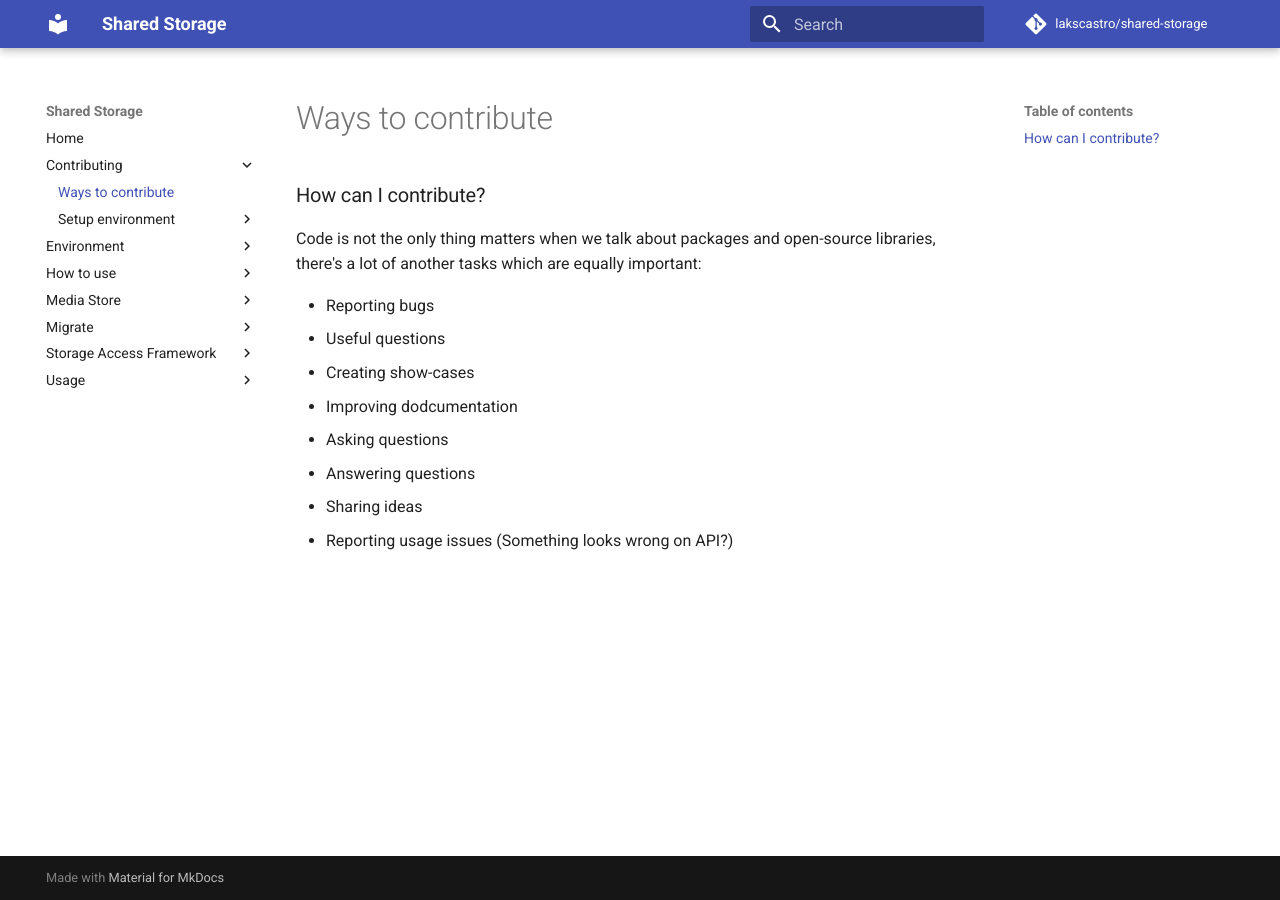
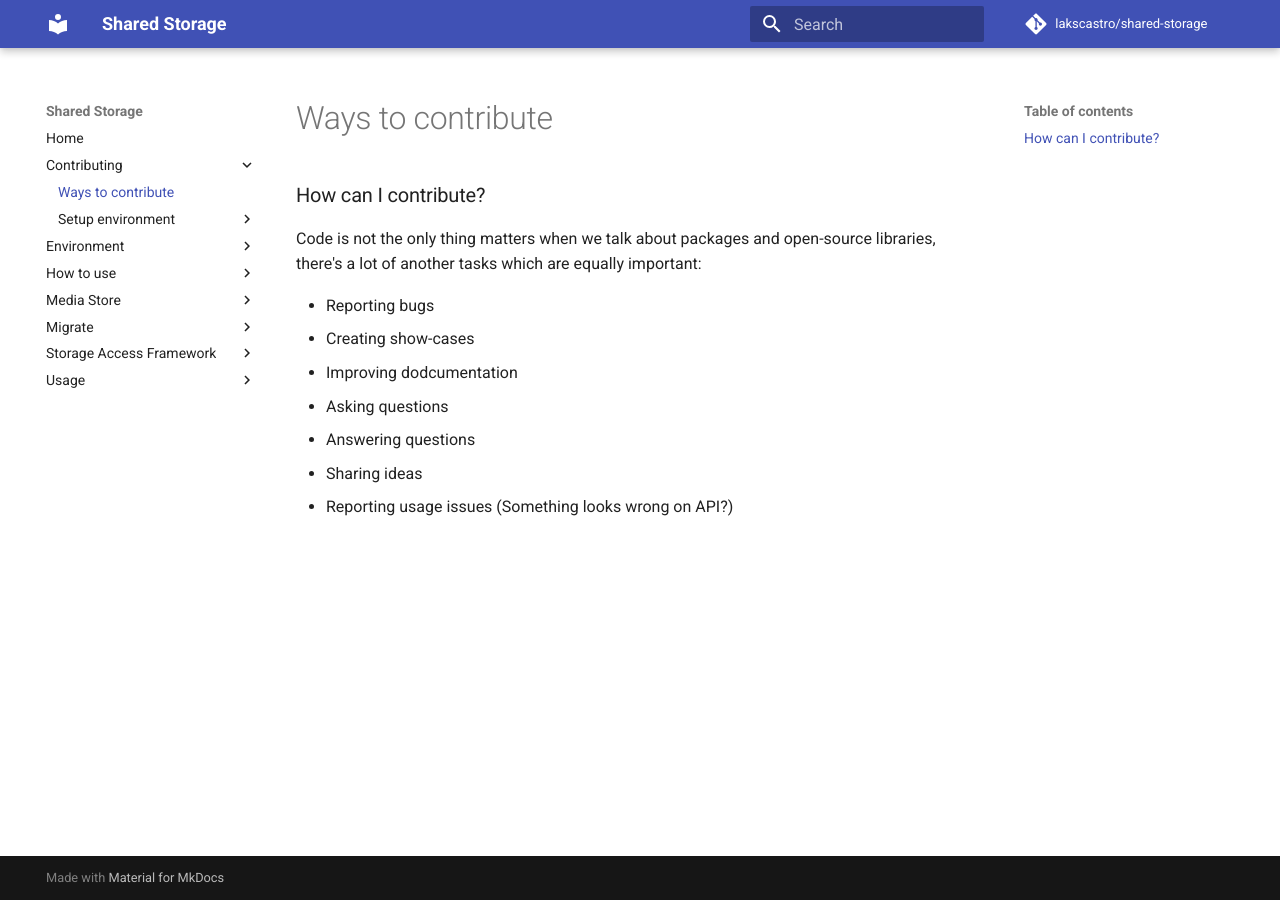
Before and after one commit to alexrintt/shared-storage, an MkDocs documentation site: the page built from docs/Contributing/Ways to contribute.md, in a window 1280 px wide. Built offline with MkDocs 1.6.1 and Material for MkDocs 9.7.7, drawn with Linux system fonts in a browser that asks for light colours; comment, search, counter and statistics services are not loaded.

```diff
--- a/docs/Contributing/Ways to contribute.md
+++ b/docs/Contributing/Ways to contribute.md
@@ -3,7 +3,6 @@
 Code is not the only thing matters when we talk about packages and open-source libraries, there's a lot of another tasks which are equally important:
 
 - Reporting bugs
-- Useful questions
 - Creating show-cases
 - Improving dodcumentation
 - Asking questions
```
